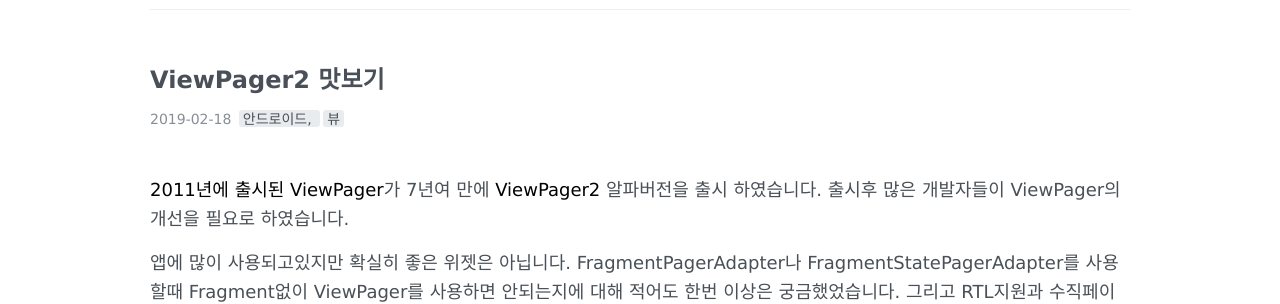
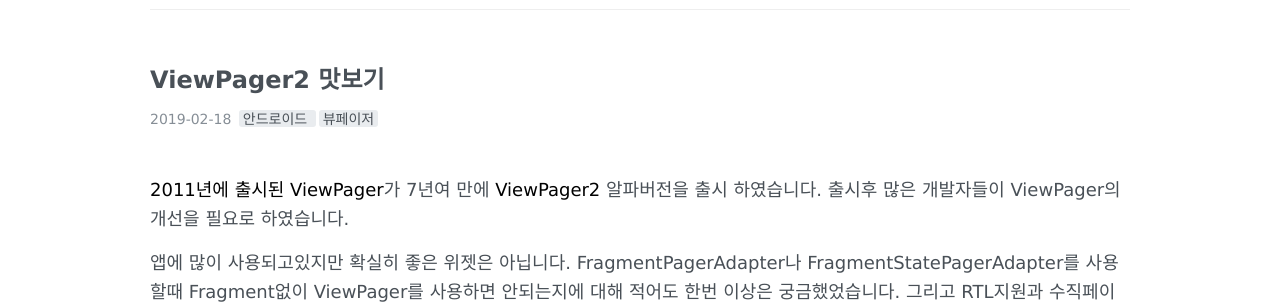
Before and after one commit to kmshack/blog.kmshack.kr, a Jekyll site: the page built from _posts/2019-02-18-ViewPager2.md, in a window 1280 px wide. Shown: the part 136-440 px from the top of the page. Built offline with Jekyll 4.4.1, drawn with Linux system fonts in a browser that asks for light colours; comment, search, counter and statistics services are not loaded.

Commit message:
Update 2019-02-18-ViewPager2.md

```diff
--- a/_posts/2019-02-18-ViewPager2.md
+++ b/_posts/2019-02-18-ViewPager2.md
@@ -1,6 +1,6 @@
 ---
 title: ViewPager2 맛보기
-tags: 안드로이드, 뷰
+tags: 안드로이드 뷰페이저
 layout: post
 comments: true
 ---
```
